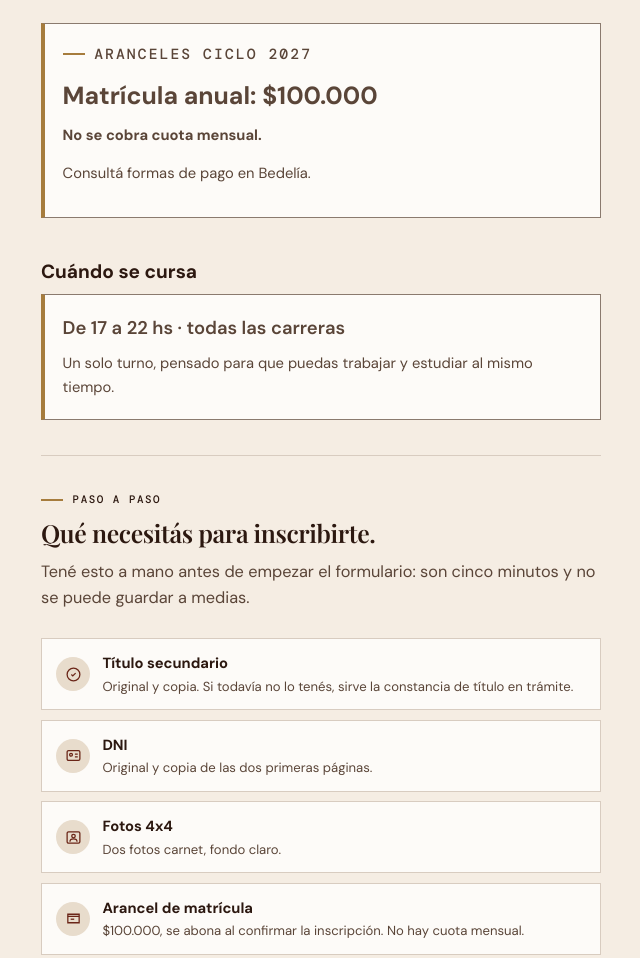
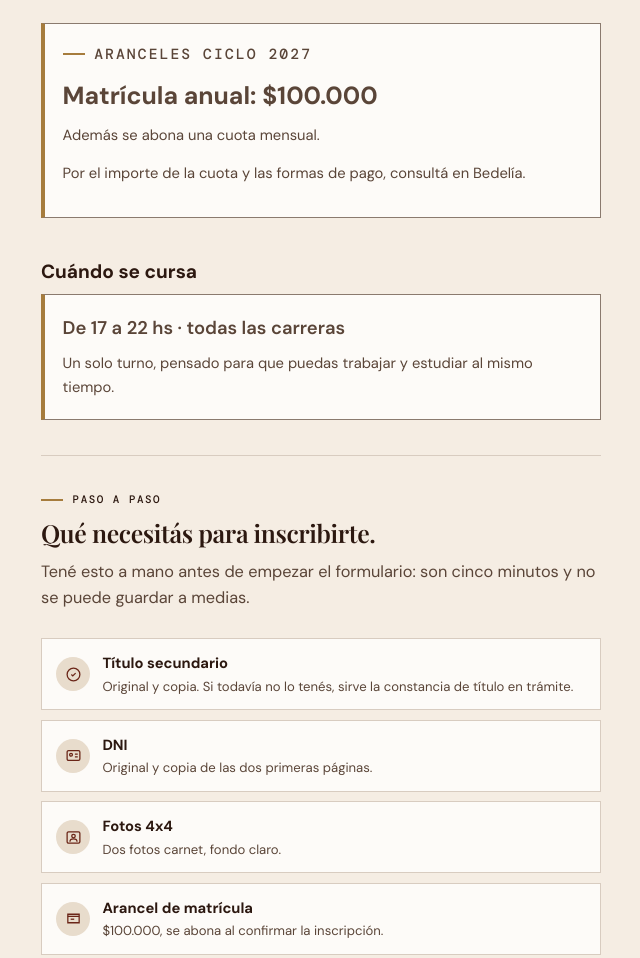
Before and after one commit to jjgarcia-cpu/fatima-2026-insc, a plain HTML site: page index.html in a window 1280 px wide. Shown: the part 3764-4722 px from the top of the page, without its empty margins (319-959 px from the left). Drawn offline with nearby package versions, Linux system fonts and the light colour scheme; a web font is replaced by a local one.

Commit message:
Aranceles: la cuota mensual existe, se consulta en Bedelia (no se publica el importe)

```diff
--- a/index.html
+++ b/index.html
@@ -482,9 +482,9 @@
     <div class="callout" style="margin-top:26px;">
       <p class="kicker">Aranceles ciclo 2027</p>
       <p style="font-size:1.55rem;font-weight:700;margin:10px 0 6px;">Matrícula anual: $100.000</p>
-      <p style="margin:0;"><strong>No se cobra cuota mensual.</strong></p>
+      <p style="margin:0;">Además se abona una cuota mensual.</p>
       <p style="margin-top:14px;font-size:0.92rem;">
-        Consultá formas de pago en Bedelía.
+        Por el importe de la cuota y las formas de pago, consultá en Bedelía.
       </p>
     </div>
 
@@ -528,7 +528,7 @@
         <span class="ico" aria-hidden="true">
           <svg viewBox="0 0 24 24" fill="none" stroke="currentColor" stroke-width="1.8"><path d="M4 6h16v12H4z"/><path d="M4 9h16"/><path d="M8 13h5"/></svg>
         </span>
-        <div><strong>Arancel de matrícula</strong><small>$100.000, se abona al confirmar la inscripción. No hay cuota mensual.</small></div>
+        <div><strong>Arancel de matrícula</strong><small>$100.000, se abona al confirmar la inscripción.</small></div>
       </div>
     </div>
     <div class="callout" style="margin-top:26px;">
```
